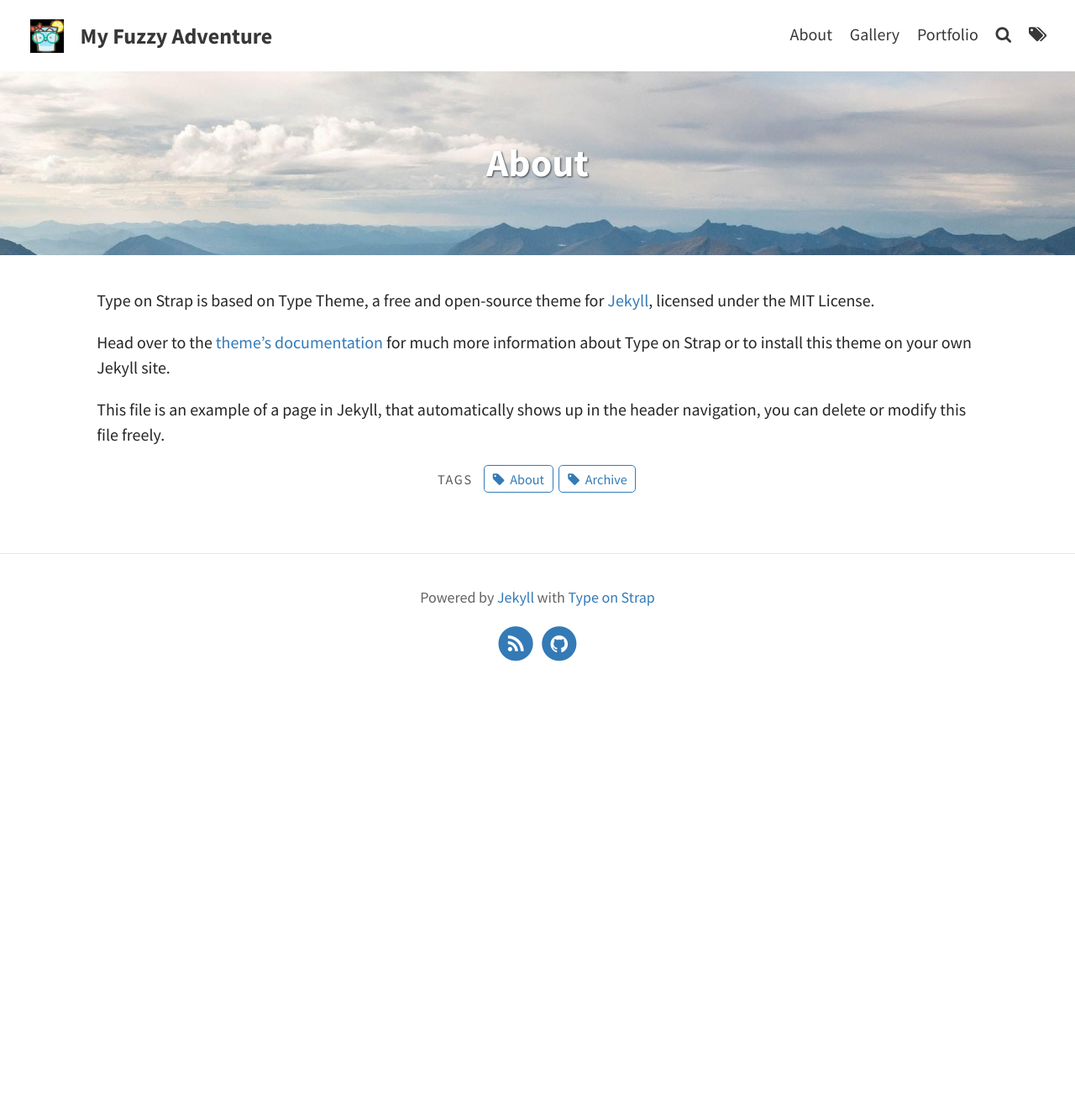
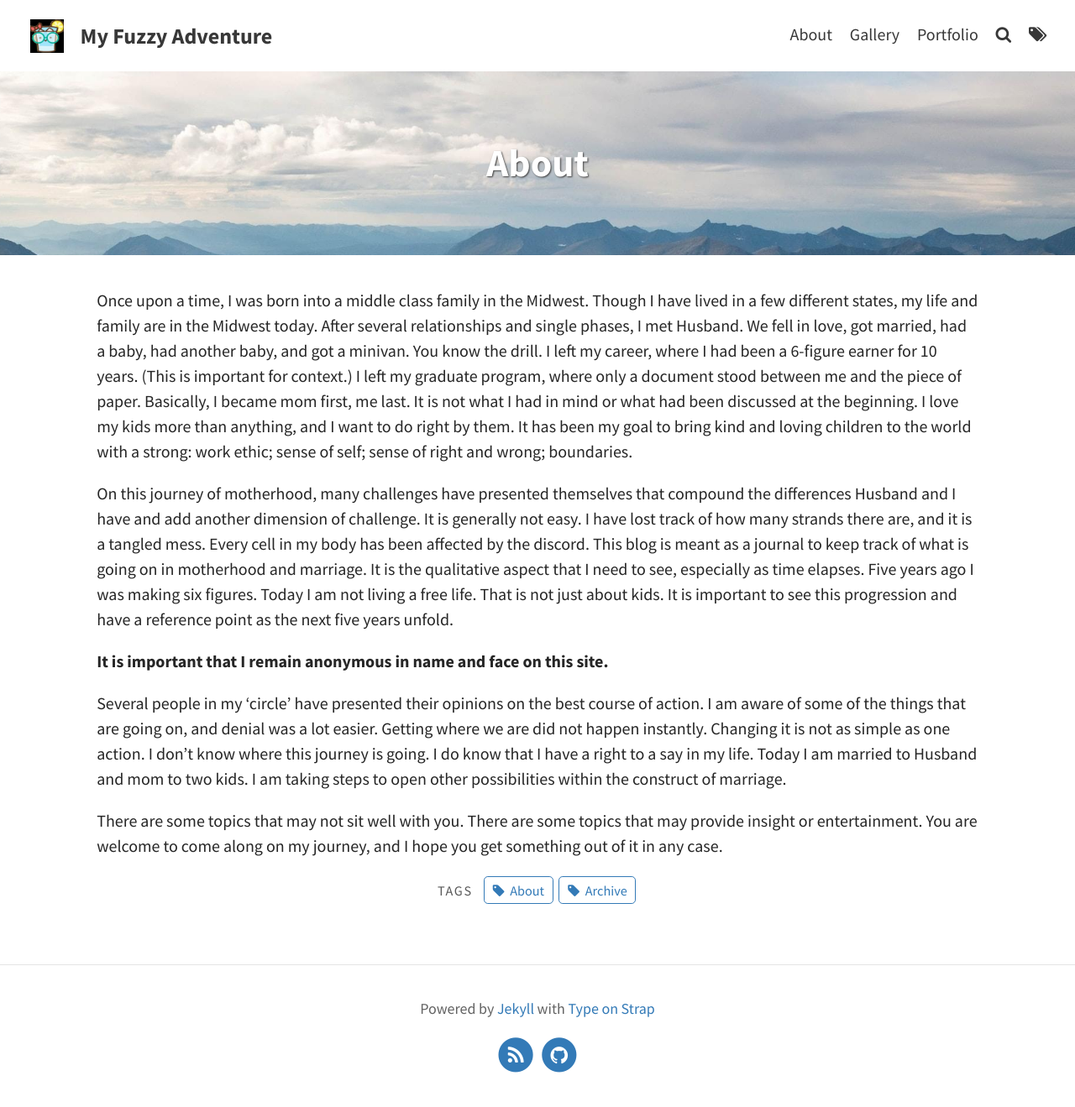
Before and after one commit to lemonstolemonade/fuzzy-adventure, a Jekyll site: the page built from pages/about.md, in a window 1280 px wide. Shown: the whole page at 84% size. Built offline with Jekyll 4.4.1, drawn with Linux system fonts in a browser that asks for light colours; before the commit the page ends 900 px from its top, so only the background shows below that.

Commit message:
Update about.md

```diff
--- a/pages/about.md
+++ b/pages/about.md
@@ -2,12 +2,19 @@
 layout: page
 title: About
 permalink: /about/
-feature-img: "assets/img/pexels/travel.jpeg"
-tags: [About, Archive]
+feature-img: assets/img/pexels/travel.jpeg
+tags:
+  - About
+  - Archive
+published: true
 ---
 
-Type on Strap is based on Type Theme, a free and open-source theme for [Jekyll](http://jekyllrb.com/), licensed under the MIT License.
+Once upon a time, I was born into a middle class family in the Midwest. Though I have lived in a few different states, my life and family are in the Midwest today. After several relationships and single phases, I met Husband. We fell in love, got married, had a baby, had another baby, and got a minivan. You know the drill. I left my career, where I had been a 6-figure earner for 10 years. (This is important for context.) I left my graduate program, where only a document stood between me and the piece of paper. Basically, I became mom first, me last. It is not what I had in mind or what had been discussed at the beginning. I love my kids more than anything, and I want to do right by them. It has been my goal to bring kind and loving children to the world with a strong: work ethic; sense of self; sense of right and wrong; boundaries.
 
-Head over to the [theme's documentation](https://github.io/sylhare/Type-on-Strap) for much more information about Type on Strap or to install this theme on your own Jekyll site.
+On this journey of motherhood, many challenges have presented themselves that compound the differences Husband and I have and add another dimension of challenge. It is generally not easy. I have lost track of how many strands there are, and it is a tangled mess. Every cell in my body has been affected by the discord. This blog is meant as a journal to keep track of what is going on in motherhood and marriage. It is the qualitative aspect that I need to see, especially as time elapses. Five years ago I was making six figures. Today I am not living a free life. That is not just about kids. It is important to see this progression and have a reference point as the next five years unfold.
 
-This file is an example of a page in Jekyll, that automatically shows up in the header navigation, you can delete or modify this file freely.
+**It is important that I remain anonymous in name and face on this site.**
+
+Several people in my ‘circle’ have presented their opinions on the best course of action. I am aware of some of the things that are going on, and denial was a lot easier. Getting where we are did not happen instantly. Changing it is not as simple as one action. I don’t know where this journey is going. I do know that I have a right to a say in my life. Today I am married to Husband and mom to two kids. I am taking steps to open other possibilities within the construct of marriage.
+
+There are some topics that may not sit well with you. There are some topics that may provide insight or entertainment. You are welcome to come along on my journey, and I hope you get something out of it in any case.
```
